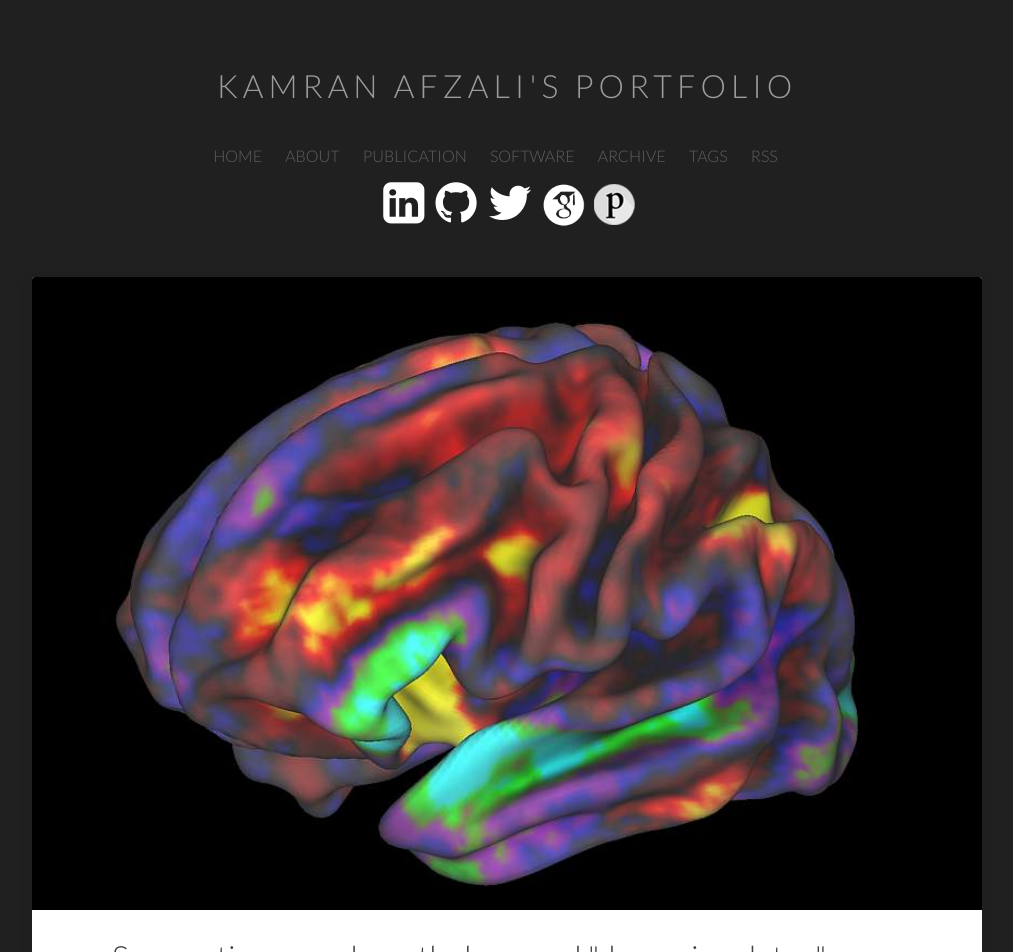
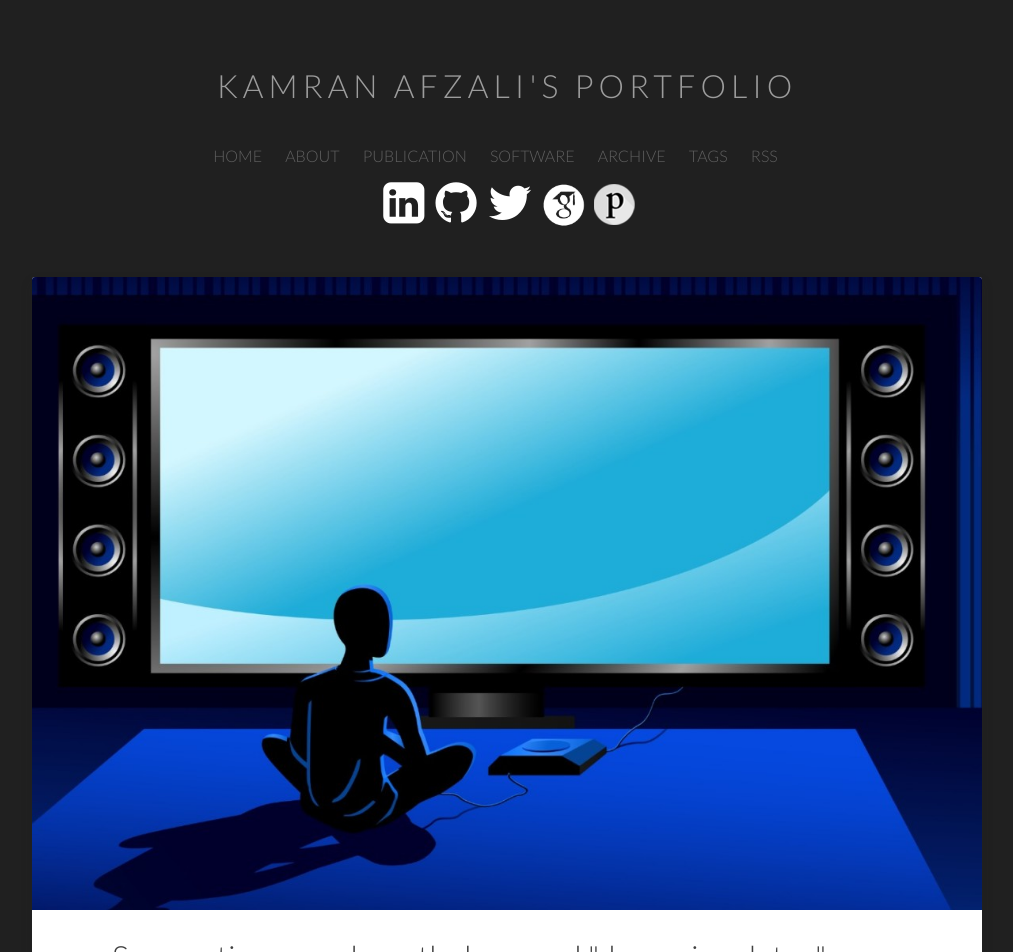
Before and after one commit to Kam10p/kam10p.github.io, a Jekyll site: the page built from _posts/2020-6-04-Screen_time.md, in a window 1280 px wide. Shown: the top 952 px of the page, without its empty margins (133-1146 px from the left). Built offline with Jekyll 4.4.1, drawn with Linux system fonts in a browser that asks for light colours.

Commit message:
vidpost9

```diff
--- a/_posts/2020-6-04-Screen_time.md
+++ b/_posts/2020-6-04-Screen_time.md
@@ -2,7 +2,7 @@
 layout: post
 categories: posts
 title: Screen-time, psychopathology, and "dopamine detox"
-featured-image: /images/ST.jpg
+featured-image: /images/ST.jpeg
 tags: [Youth, Psychopathology, Screen-time]
 date-string: June 2020
 ---
```
Also changed, not shown: images/ST.jpeg (added).
